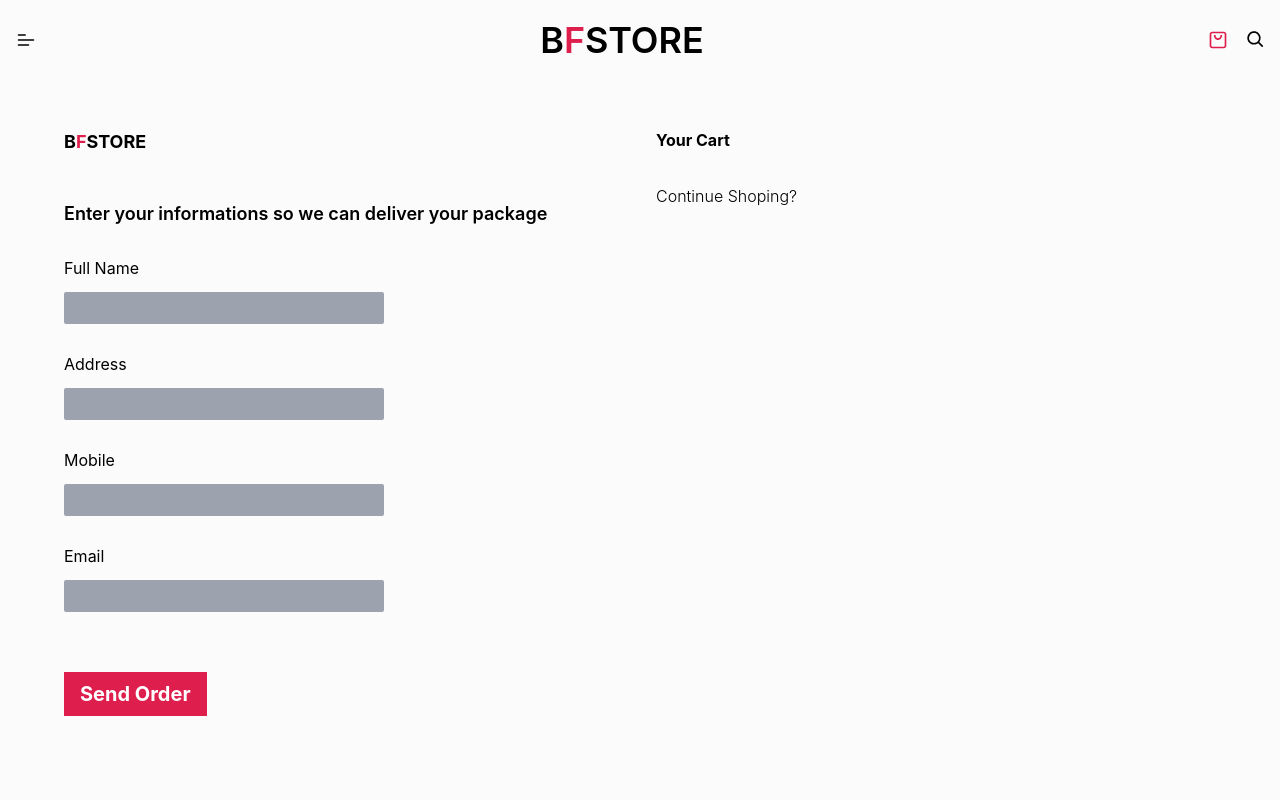
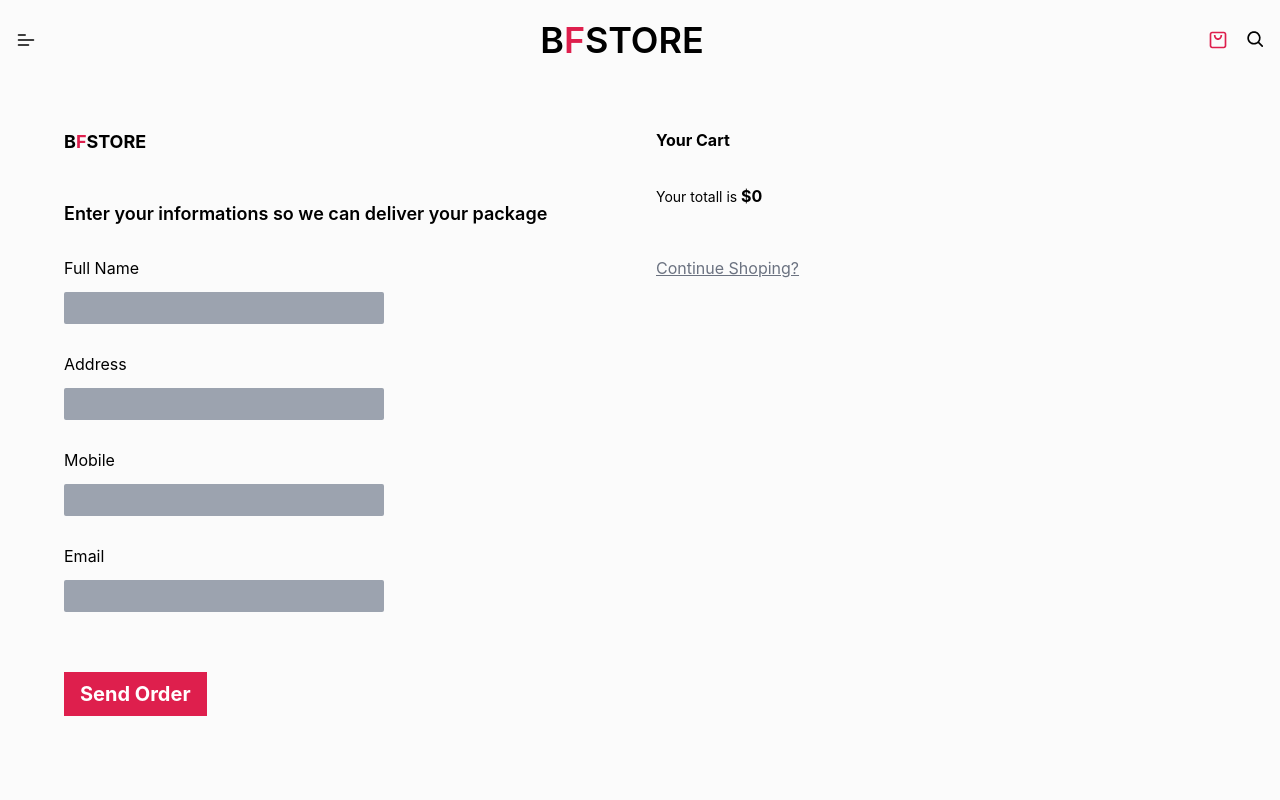
Before and after one commit to icenspln/Ecommerce, a React (Create React App) app in the folder project-front/: page /checkout in a window 1280 px wide. Shown: the top 800 px of the page. Built offline with nearby package versions, Linux system fonts and the light colour scheme.

Commit message:
added totall $ to the checkout

```diff
--- a/project-front/src/components/Cart.jsx
+++ b/project-front/src/components/Cart.jsx
@@ -4,12 +4,9 @@ import { CgClose } from "react-icons/cg";
 import { useCartContext } from "../context/cart_context";
 
 const Cart = ({ handleClickM, handleClickP, handleCartClick }) => {
-
-
   const { cart, clearCart, total_price } = useCartContext();
 
   const { removeItem, setIncrement, setDecrease } = useCartContext();
-
 
   return (
     <div className="bg-redish z-50 w-80 p-5 h-screen fixed right-0 top-0 slide-in-blurred-right text-white ">
@@ -21,13 +18,20 @@ const Cart = ({ handleClickM, handleClickP, handleCartClick }) => {
       {/* product */}
 
       {cart.map((curElem) => {
-
-        return <article className="flex">
+        return (
+          <article className="flex">
             <div className="basis-2/4">
               <img src={product2} alt="product2" />
             </div>
             <div className="text-base">
               <p className="font-bold">{curElem.title}</p>
+              <p>
+                Flavor <span className="font-bold">Strawberry</span>
+              </p>
+              <p>
+                Size <span className="font-bold">tiny</span>
+              </p>
+
               <p>Quantity</p>
               <div className="flex gap-2 mt-2 items-center ">
                 <div
@@ -43,13 +47,19 @@ const Cart = ({ handleClickM, handleClickP, handleCartClick }) => {
                 >
                   -
                 </div>
-              <p className="font-bold p-3">{curElem.amount * curElem.price}$</p>
+                <p className="font-bold p-3">
+                  {curElem.amount * curElem.price}$
+                </p>
               </div>
             </div>
             <i>
-            <CgClose className="cursor-pointer" onClick={() => removeItem(curElem.id)} />
+              <CgClose
+                className="cursor-pointer"
+                onClick={() => removeItem(curElem.id)}
+              />
             </i>
-        </article>;
+          </article>
+        );
       })}
 
       {/* total */}
@@ -65,6 +75,4 @@ const Cart = ({ handleClickM, handleClickP, handleCartClick }) => {
   );
 };
 
-
-
 export default Cart;
--- a/project-front/src/containers/Checkout.jsx
+++ b/project-front/src/containers/Checkout.jsx
@@ -3,39 +3,36 @@ import product from "../assets/product2.png";
 import { useCartContext } from "../context/cart_context";
 import axios from "axios";
 
-
 const Checkout = () => {
-
   const { cart, total_price } = useCartContext();
 
-  const [fullName, setFullName] = useState('');
-  const [email, setEmail] = useState('');
-  const [phone, setPhone] = useState('');
-  const [address, setAdress] = useState('');
+  const [fullName, setFullName] = useState("");
+  const [email, setEmail] = useState("");
+  const [phone, setPhone] = useState("");
+  const [address, setAdress] = useState("");
 
   const handleSubmit = async (e) => {
     e.preventDefault();
 
     const formData = {
-      'full_name': fullName,
-      'address': address,
-      'phone_number': phone,
-      'email': email,
-      'items': cart,
+      full_name: fullName,
+      address: address,
+      phone_number: phone,
+      email: email,
+      items: cart,
     };
-
 
     console.log(formData);
 
-    axios.post("http://localhost:4000/products/addOrder", formData).then((res) => {
-      console.log('there is a response');
-    }).catch((err) => {
-      console.log('there is an error')
+    axios
+      .post("http://localhost:4000/products/addOrder", formData)
+      .then((res) => {
+        console.log("there is a response");
       })
-
-  }
-
-
+      .catch((err) => {
+        console.log("there is an error");
+      });
+  };
 
   return (
     <>
@@ -49,42 +46,39 @@ const Checkout = () => {
           </h2>
           <form onSubmit={handleSubmit} className="flex flex-col gap-3">
             <div className="max-w-xs flex flex-col justify-between gap-3 mb-4 ">
-              <label >Full Name</label>
+              <label>Full Name</label>
               <input
                 type="text"
                 className="outline-none rounded-sm bg-gray-400 caret-white px-3 py-1 text-base text-white font-bold "
                 required
-                onChange={e => setFullName(e.target.value)}
+                onChange={(e) => setFullName(e.target.value)}
               />
             </div>
             <div className="max-w-xs flex flex-col justify-between gap-3 mb-4">
-              <label >Address</label>
+              <label>Address</label>
               <input
                 type="text"
                 className="outline-none rounded-sm bg-gray-400 caret-white px-3 py-1 text-base text-white font-bold "
                 required
-                onChange={e => setAdress(e.target.value)}
-
+                onChange={(e) => setAdress(e.target.value)}
               />
             </div>
             <div className="max-w-xs flex flex-col justify-between gap-3 mb-4">
-              <label >Mobile</label>
+              <label>Mobile</label>
               <input
                 type="number"
                 className="outline-none rounded-sm bg-gray-400 caret-white px-3 py-1 text-base text-white font-bold "
                 required
-                onChange={e => setPhone(e.target.value)}
-
+                onChange={(e) => setPhone(e.target.value)}
               />
             </div>
             <div className="max-w-xs flex flex-col justify-between gap-3 mb-4">
-              <label >Email</label>
+              <label>Email</label>
               <input
                 type="email"
                 className="outline-none rounded-sm bg-gray-400 caret-white px-3 py-1 text-base text-white font-bold "
                 required
-                onChange={e => setEmail(e.target.value)}
-
+                onChange={(e) => setEmail(e.target.value)}
               />
             </div>
             <input
@@ -98,28 +92,29 @@ const Checkout = () => {
           <h1 className="text-base font-bold mb-8">Your Cart</h1>
 
           {cart.map((curElem) => {
-            return <article className="max-w-sm my-4 ">
+            return (
+              <article className="max-w-sm my-4 ">
                 <div className="flex ">
                   <div className="max-w-[150px] border-l-4 border-gray-400 relative">
                     <img src={product} alt="" />
-                  <i className="absolute right-6 top-0 bg-redish w-6 h-6 rounded-full flex items-center justify-center not-italic text-white z-10  ">
+                    <i className="absolute right-6 top-0 bg-redish w-7 h-7 rounded-full flex items-center justify-center not-italic text-white z-10  ">
                       {curElem.amount}
                     </i>
                   </div>
                   <div className="max-w-[150px] flex flex-col gap-4">
-                  <h3 className="text-base font-bold">
-                    {curElem.title}
-                  </h3>
+                    <h3 className="text-base font-bold">{curElem.title}</h3>
                     <small className="text-sm font-bold">$50</small>
                   </div>
                 </div>
               </article>
+            );
           })}
-
-
-
-          <a href="/" className="font-light">
-            Continue Shoping?
+          <h2 className="text-sm mb-12">
+            Your totall is{" "}
+            <span className="font-bold text-base">${total_price}</span>
+          </h2>
+          <a href="/" className="text-base text-gray-500">
+            <u> Continue Shoping?</u>
           </a>
         </div>
       </main>
```
Lines whose indentation alone changed are shown as unchanged.
